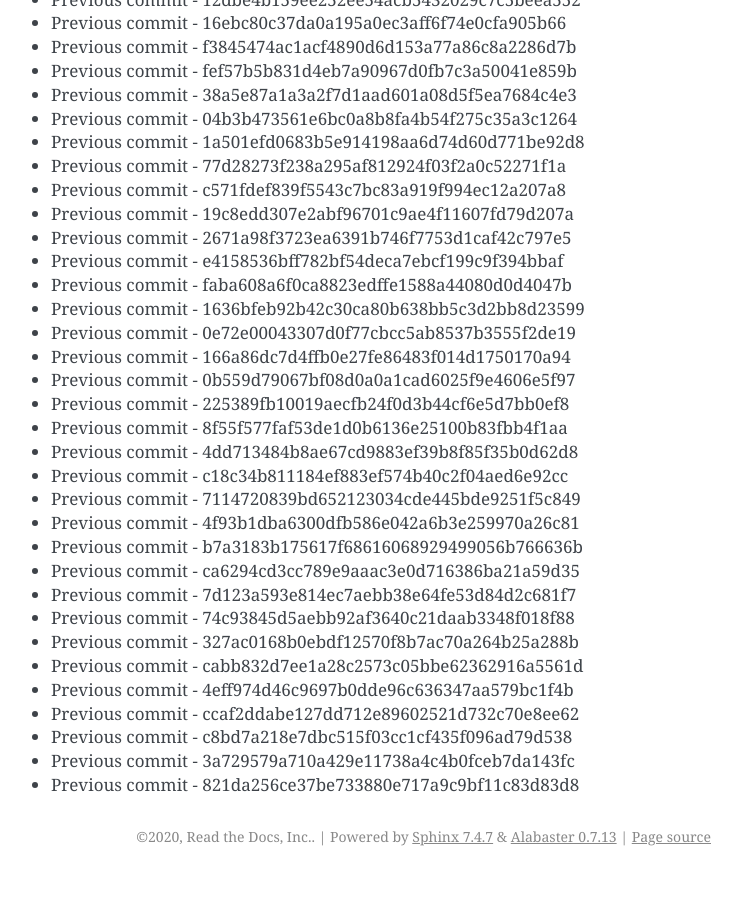
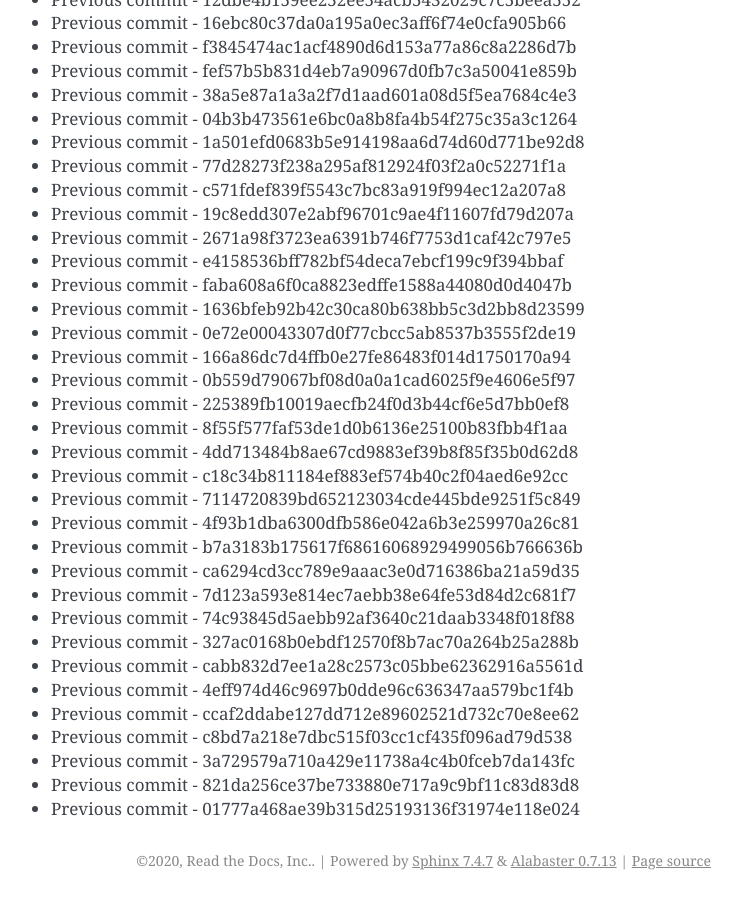
Before and after one commit to readthedocs/rtd-git-stresstest, a Sphinx documentation site: the page built from docs/updates.rst, in a window 1280 px wide and 900 px high, scrolled down 89323 px. Shown: the whole window, without its empty margins (399-1141 px from the left). Built offline with Sphinx 7.4.7, drawn with Linux system fonts in a browser that asks for light colours; before the commit the page ends 90199 px from its top, so only the background shows below that.

Commit message:
Generating commit from previous: 01777a468ae39b315d25193136f31974e118e024

```diff
--- a/docs/updates.rst
+++ b/docs/updates.rst
@@ -3785,3 +3785,4 @@ It can be tested for any performance characteristics.
 * Previous commit - c8bd7a218e7dbc515f03cc1cf435f096ad79d538
 * Previous commit - 3a729579a710a429e11738a4c4b0fceb7da143fc
 * Previous commit - 821da256ce37be733880e717a9c9bf11c83d83d8
+* Previous commit - 01777a468ae39b315d25193136f31974e118e024
```
